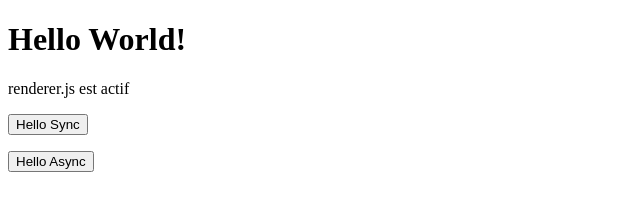
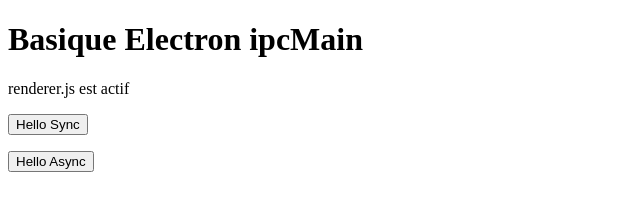
Before and after one commit to albanmartel/basique-electron-ipcMain, an Electron app: page index.html in a window 800 px wide. Shown: the whole page, without its empty margins (0-640 px from the left). Drawn offline with Linux system fonts and the light colour scheme; no server answers.

Commit message:
mise-à-jour du titre dans index.html\net commentaire pour passer en mode développement avec raccourci ou en activant la fonction\n enlever le menu de la fenêtre

```diff
--- a/index.html
+++ b/index.html
@@ -2,10 +2,10 @@
 <html>
   <head>
     <meta charset="UTF-8">
-    <title>Hello World!</title>
+    <title>Basique Electron ipcMain</title>
   </head>
   <body>
-    <h1>Hello World!</h1>
+    <h1>Basique Electron ipcMain</h1>
     <p><div id="renderActivate"></div></p>
     <p>
     <input type="button" id="syncBtn" value="Hello Sync">
--- a/main.js
+++ b/main.js
@@ -8,11 +8,17 @@
 function createWindow () {
   // Create the browser window.
   mainWindow = new BrowserWindow({width: 800, height: 600,
+    autoHideMenuBar : true,
     webPreferences: {plugins: true,
       nodeIntegration: true
       // ,preload: path.join(__dirname, 'preload.js')
     }
   })
+  /*
+  // Afficher les outils de développements dans la fenêter électron
+  // disponible aussi via Ctrl+Shift+I
+  mainWindow.webContents.openDevTools()
+  */
 
 
   // and load the index.html of the app.
```
